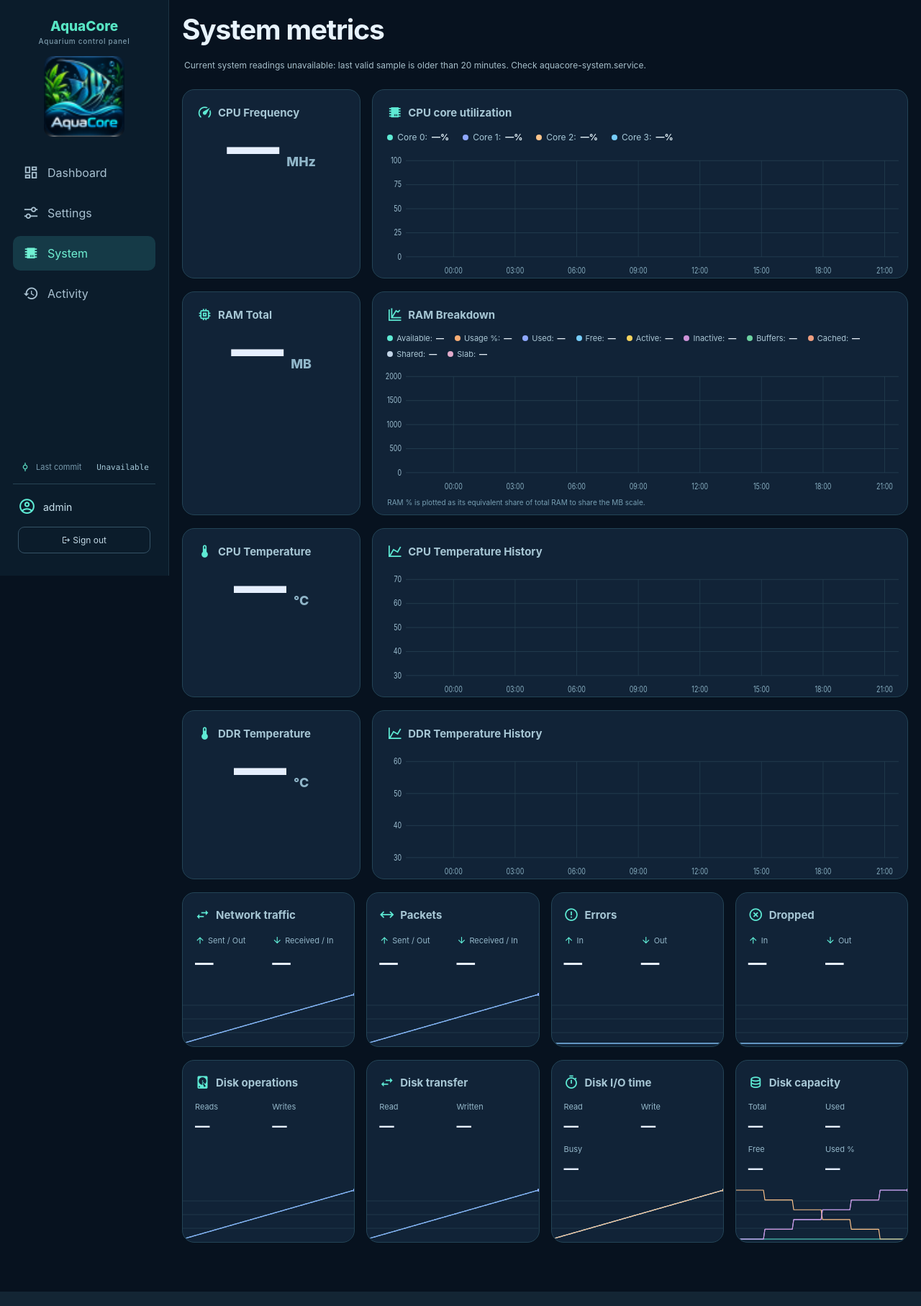
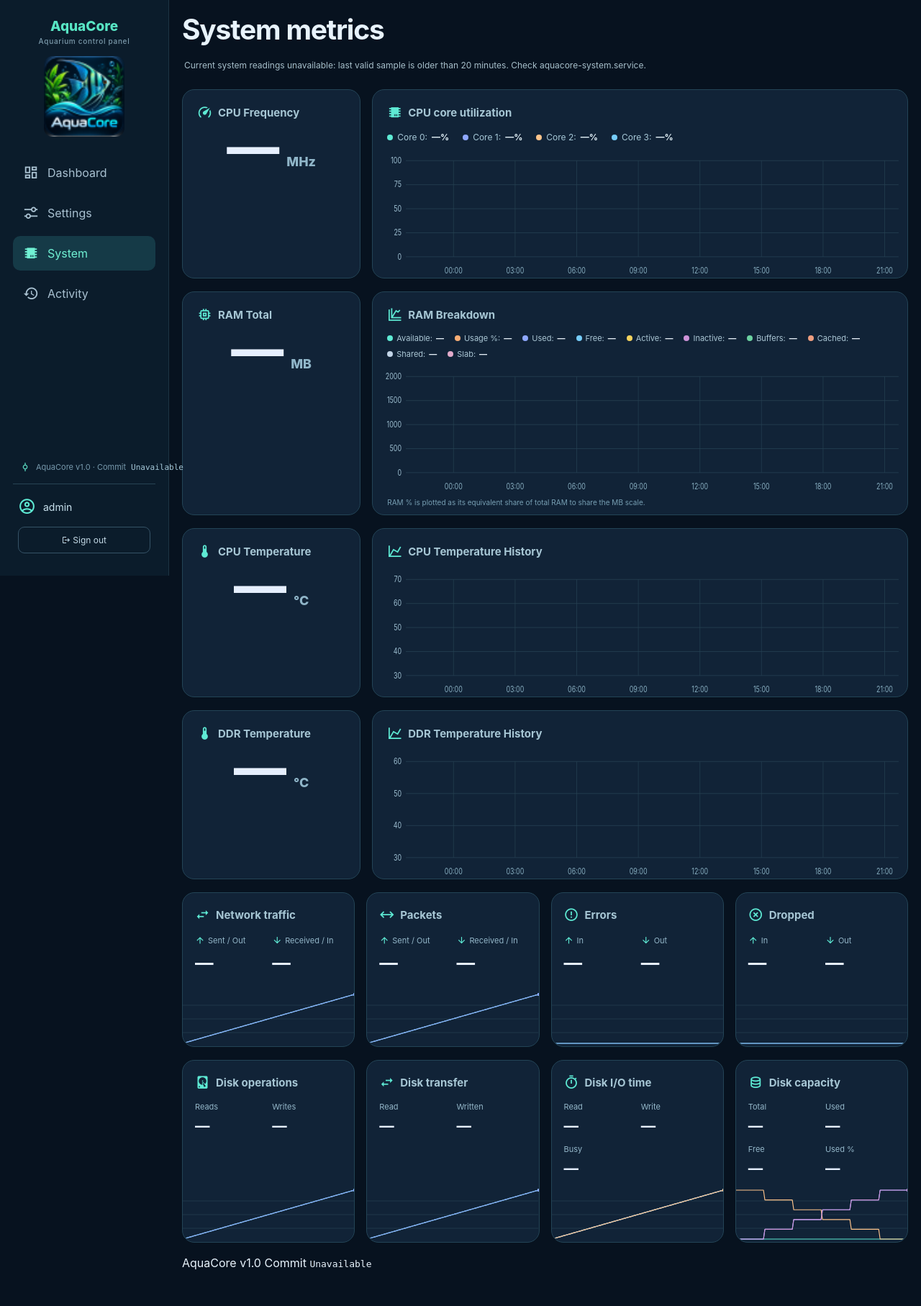
Before and after one commit to tomahawksmail/AquaCore_2.0, a Flask app: page /core_dashboard in a window 1280 px wide. Shown: the whole page at 72% size. Run offline with Flask 3, Linux system fonts and the light colour scheme; a user stored in the database is signed in; data comes from the database, SQL or seed files in the repository.

Commit message:
Add AquaCore 1.0 build footer and extend quality checks

```diff
--- a/templates/base.html
+++ b/templates/base.html
@@ -8,7 +8,7 @@
   <link rel="icon" type="image/png" href="{{ url_for('static', filename='img/favicon.png') }}">
   <link rel="apple-touch-icon" href="{{ url_for('static', filename='img/logo.png') }}">
   <link rel="stylesheet" href="https://cdn.jsdelivr.net/npm/@mdi/font@7.4.47/css/materialdesignicons.min.css">
-  <link rel="stylesheet" href="{{ url_for('static', filename='style.css', v='20261105-weekly-toggle-v2') }}">
+  <link rel="stylesheet" href="{{ url_for('static', filename='style.css', v='20261110-version-footer-v1') }}">
 </head>
 <body class="{{ 'is-login-page' if request.endpoint == 'login' or request.path == '/login' else '' }}">
   {% if request.path == '/login' %}
@@ -32,7 +32,7 @@
         <a href="/loging" class="{{ 'current' if request.path == '/loging' else '' }}"><i class="mdi mdi-history" aria-hidden="true"></i> Activity</a>
       </nav>
       {% if request.path == '/options' %}<div class="sidebar-save-status settings-autosave-info" aria-live="polite" id="settings-save-status" data-state="idle" role="status"></div>{% endif %}
-      <div class="sidebar-version"><i class="mdi mdi-source-commit" aria-hidden="true"></i><span>Last commit</span><code>{{ deployed_commit }}</code></div>
+      <div class="sidebar-version"><i class="mdi mdi-source-commit" aria-hidden="true"></i><span>AquaCore v{{ app_version }} · Commit</span><code>{{ deployed_commit }}</code></div>
       <div class="sidebar-account">
         <div class="sidebar-account-name"><i class="mdi mdi-account-circle-outline" aria-hidden="true"></i><span>{{ session.get('user', 'Guest') }}</span></div>
         <form action="/logout" method="post"><input type="hidden" name="csrf" value="{{ csrf_token() }}"><button type="submit" class="outline small"><i class="mdi mdi-logout" aria-hidden="true"></i> Sign out</button></form>
@@ -49,6 +49,10 @@
         {% with messages = get_flashed_messages(with_categories=true) %}{% for cat,msg in messages %}
         <div class="notice {{ cat }}">{{ msg }}</div>{% endfor %}{% endwith %}
         {{ self.content() }}
+        <footer class="app-build-footer" aria-label="AquaCore application version">
+          <span>AquaCore v{{ app_version }}</span>
+          <span>Commit <code>{{ deployed_commit }}</code></span>
+        </footer>
       </div>
     </main>
   </div>
```
